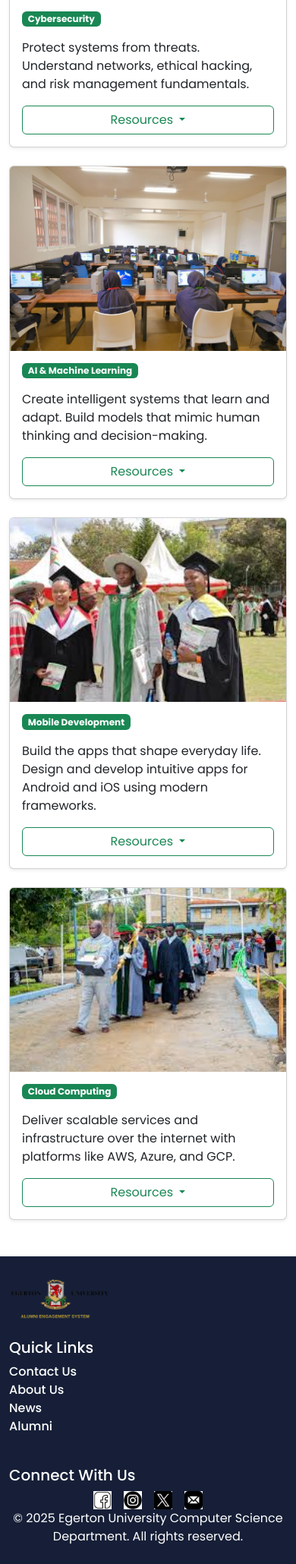
After one commit to Hillcrest01/alumni-student-engagement-system, a Flask app: page /learning in a window 390 px wide. The commit adds this page. Shown: the part 1922-3981 px from the top of the page at 76% size. Run offline with Flask 3, Linux system fonts and the light colour scheme; some libraries are stand-ins or nearby versions.

Commit message:
add: Added and configured the learning page

```diff
--- a/app/templates/base.html
+++ b/app/templates/base.html
@@ -224,7 +224,7 @@
               <a class="nav-link" href="{{ url_for('main.index') }}">Home</a>
             </li>
             <li class="nav-item">
-              <a class="nav-link" href="#">Learning</a>
+              <a class="nav-link" href=" {{ url_for('views.learning') }} ">Learning</a>
             </li>
             <li class="nav-item">
               <a class="nav-link" href="{{ url_for('events.event_list') }}"
--- /dev/null
+++ b/app/templates/learning.html
@@ -0,0 +1,185 @@
+{% extends "base.html" %}
+
+{% block title %}Resources{% endblock %}
+
+{% block content %}
+<!-- Hero Section -->
+<section class="py-5 bg-light">
+    <div class="container py-4">
+        <div class="row justify-content-center text-center">
+            <div class="col-lg-8">
+                <h1 class="display-4 mb-3">Resources</h1>
+                <p class="lead mb-0">Welcome to the Our Resources Hub!
+                This page is dedicated to equip you with the tools, knowledge, and guidance you need to excel in
+                computer science fields—whether you're just getting started or already deep into your journey.</p>
+            </div>
+        </div>
+    </div>
+</section>
+
+<!-- Breadcrumb -->
+<nav aria-label="breadcrumb" class="bg-white py-2">
+    <div class="container">
+        <ol class="breadcrumb">
+            <li class="breadcrumb-item"><a href="{{ url_for('main.index') }}">Home</a></li>
+            <li class="breadcrumb-item active">Resources</li>
+        </ol>
+    </div>
+</nav>
+
+<!-- Resources Section -->
+<section id="resources" class="py-5">
+    <div class="container">
+        <!-- Section Title -->
+        <div class="text-center mb-5" data-aos="fade-up">
+            <h2>Explore Your Learning Path</h2>
+            <p class="text-muted">Curated resources for your growth.</p>
+        </div>
+
+        <div class="row g-4">
+            <!-- Web Development Card -->
+            <div class="col-lg-4 col-md-6" data-aos="zoom-in" data-aos-delay="100">
+                <div class="card h-100 shadow-sm">
+                    <img src="{{ url_for('static', filename='index/graduation.jpg') }}" class="card-img-top" alt="Web Development">
+                    <div class="card-body">
+                        <div class="d-flex justify-content-between align-items-center mb-3">
+                            <span class="badge bg-success">Web Development</span>
+                        </div>
+                        <p class="card-text">Build stunning websites and web apps. Start with HTML, CSS, JavaScript, then explore frameworks.</p>
+                        <div class="dropdown">
+                            <button class="btn btn-outline-success dropdown-toggle w-100" type="button" id="webDevDropdown" data-bs-toggle="dropdown" aria-expanded="false">
+                                Resources
+                            </button>
+                            <ul class="dropdown-menu w-100" aria-labelledby="webDevDropdown">
+                                <li><a class="dropdown-item" href="https://roadmap.sh/frontend" target="_blank">Web Developer Roadmap</a></li>
+                                <li><a class="dropdown-item" href="https://www.freecodecamp.org/learn/" target="_blank">Web Development Curriculum</a></li>
+                                <li><a class="dropdown-item" href="https://developer.mozilla.org/en-US/" target="_blank">MDN Web Docs</a></li>
+                                <li><a class="dropdown-item" href="https://www.frontendmentor.io/challenges" target="_blank">Practice Projects</a></li>
+                            </ul>
+                        </div>
+                    </div>
+                </div>
+            </div>
+
+            <!-- Data Science Card -->
+            <div class="col-lg-4 col-md-6" data-aos="zoom-in" data-aos-delay="200">
+                <div class="card h-100 shadow-sm">
+                    <img src="{{ url_for('static', filename='index/alumgal1.jpeg') }}" class="card-img-top" alt="Data Science">
+                    <div class="card-body">
+                        <div class="d-flex justify-content-between align-items-center mb-3">
+                            <span class="badge bg-success">Data Science</span>
+                        </div>
+                        <p class="card-text">Turn data into insights. Learn Excel, SQL, Python, and data visualization tools like Power BI.</p>
+                        <div class="dropdown">
+                            <button class="btn btn-outline-success dropdown-toggle w-100" type="button" id="dataScienceDropdown" data-bs-toggle="dropdown" aria-expanded="false">
+                                Resources
+                            </button>
+                            <ul class="dropdown-menu w-100" aria-labelledby="dataScienceDropdown">
+                                <li><a class="dropdown-item" href="https://roadmap.sh/ai-data-scientist" target="_blank">AI & Data Science Roadmap</a></li>
+                                <li><a class="dropdown-item" href="https://www.kaggle.com/learn" target="_blank">Data Science Micro Courses</a></li>
+                                <li><a class="dropdown-item" href="https://pandas.pydata.org/docs/" target="_blank">Pandas Python Library Docs</a></li>
+                            </ul>
+                        </div>
+                    </div>
+                </div>
+            </div>
+
+            <!-- Cybersecurity Card -->
+            <div class="col-lg-4 col-md-6" data-aos="zoom-in" data-aos-delay="300">
+                <div class="card h-100 shadow-sm">
+                    <img src="{{ url_for('static', filename='index/graduates.jpg') }}" class="card-img-top" alt="Cybersecurity">
+                    <div class="card-body">
+                        <div class="d-flex justify-content-between align-items-center mb-3">
+                            <span class="badge bg-success">Cybersecurity</span>
+                        </div>
+                        <p class="card-text">Protect systems from threats. Understand networks, ethical hacking, and risk management fundamentals.</p>
+                        <div class="dropdown">
+                            <button class="btn btn-outline-success dropdown-toggle w-100" type="button" id="cyberSecurityDropdown" data-bs-toggle="dropdown" aria-expanded="false">
+                                Resources
+                            </button>
+                            <ul class="dropdown-menu w-100" aria-labelledby="cyberSecurityDropdown">
+                                <li><a class="dropdown-item" href="https://roadmap.sh/cyber-security" target="_blank">Cybersecurity Roadmap</a></li>
+                                <li><a class="dropdown-item" href="https://www.cybrary.it/course/intro-to-it-and-cybersecurity/" target="_blank">Cybrary's Intro to IT & Cybersecurity</a></li>
+                                <li><a class="dropdown-item" href="https://www.kali.org/docs/" target="_blank">Kali Linux Documentation</a></li>
+                                <li><a class="dropdown-item" href="https://www.hackthebox.com/" target="_blank">Practice Projects</a></li>
+                            </ul>
+                        </div>
+                    </div>
+                </div>
+            </div>
+
+            <!-- AI/ML Card -->
+            <div class="col-lg-4 col-md-6" data-aos="zoom-in" data-aos-delay="100">
+                <div class="card h-100 shadow-sm">
+                    <img src="{{ url_for('static', filename='index/comp lab.jpg') }}" class="card-img-top" alt="AI/ML">
+                    <div class="card-body">
+                        <div class="d-flex justify-content-between align-items-center mb-3">
+                            <span class="badge bg-success">AI & Machine Learning</span>
+                        </div>
+                        <p class="card-text">Create intelligent systems that learn and adapt. Build models that mimic human thinking and decision-making.</p>
+                        <div class="dropdown">
+                            <button class="btn btn-outline-success dropdown-toggle w-100" type="button" id="aiMlDropdown" data-bs-toggle="dropdown" aria-expanded="false">
+                                Resources
+                            </button>
+                            <ul class="dropdown-menu w-100" aria-labelledby="aiMlDropdown">
+                                <li><a class="dropdown-item" href="https://github.com/mrdbourke/machine-learning-roadmap" target="_blank">ML Roadmap by Daniel Bourke</a></li>
+                                <li><a class="dropdown-item" href="https://www.freecodecamp.org/learn/" target="_blank">AI's Deep Learning Specialization</a></li>
+                                <li><a class="dropdown-item" href="https://developers.google.com/machine-learning/crash-course" target="_blank">Google's Machine Learning Crash Course</a></li>
+                                <li><a class="dropdown-item" href="https://course.fast.ai/" target="_blank">Practical Deep Learning</a></li>
+                            </ul>
+                        </div>
+                    </div>
+                </div>
+            </div>
+
+            <!-- Mobile Development Card -->
+            <div class="col-lg-4 col-md-6" data-aos="zoom-in" data-aos-delay="200">
+                <div class="card h-100 shadow-sm">
+                    <img src="{{ url_for('static', filename='index/alumgal3.jpeg') }}" class="card-img-top" alt="Mobile Development">
+                    <div class="card-body">
+                        <div class="d-flex justify-content-between align-items-center mb-3">
+                            <span class="badge bg-success">Mobile Development</span>
+                        </div>
+                        <p class="card-text">Build the apps that shape everyday life. Design and develop intuitive apps for Android and iOS using modern frameworks.</p>
+                        <div class="dropdown">
+                            <button class="btn btn-outline-success dropdown-toggle w-100" type="button" id="mobileDevDropdown" data-bs-toggle="dropdown" aria-expanded="false">
+                                Resources
+                            </button>
+                            <ul class="dropdown-menu w-100" aria-labelledby="mobileDevDropdown">
+                                <li><a class="dropdown-item" href="https://roadmap.sh/android" target="_blank">Android Developer Roadmap</a></li>
+                                <li><a class="dropdown-item" href="https://developer.android.com/docs" target="_blank">Android Developers Documentation</a></li>
+                                <li><a class="dropdown-item" href="https://www.codecademy.com/learn/learn-swiftui" target="_blank">Codecademy with SwiftUI</a></li>
+                                <li><a class="dropdown-item" href="https://www.raywenderlich.com/ios/paths" target="_blank">Ray Wenderlich iOS Tutorials</a></li>
+                            </ul>
+                        </div>
+                    </div>
+                </div>
+            </div>
+
+            <!-- Cloud Computing Card -->
+            <div class="col-lg-4 col-md-6" data-aos="zoom-in" data-aos-delay="300">
+                <div class="card h-100 shadow-sm">
+                    <img src="{{ url_for('static', filename='index/alumgal2.jpeg') }}" class="card-img-top" alt="Cloud Computing">
+                    <div class="card-body">
+                        <div class="d-flex justify-content-between align-items-center mb-3">
+                            <span class="badge bg-success">Cloud Computing</span>
+                        </div>
+                        <p class="card-text">Deliver scalable services and infrastructure over the internet with platforms like AWS, Azure, and GCP.</p>
+                        <div class="dropdown">
+                            <button class="btn btn-outline-success dropdown-toggle w-100" type="button" id="cloudDropdown" data-bs-toggle="dropdown" aria-expanded="false">
+                                Resources
+                            </button>
+                            <ul class="dropdown-menu w-100" aria-labelledby="cloudDropdown">
+                                <li><a class="dropdown-item" href="https://roadmap.sh/aws" target="_blank">AWS Cloud Roadmap</a></li>
+                                <li><a class="dropdown-item" href="https://cloudacademy.com/learning-paths/cloud-computing-fundamentals-237/" target="_blank">Cloud Computing Fundamentals</a></li>
+                                <li><a class="dropdown-item" href="https://learn.microsoft.com/en-us/training/paths/azure-fundamentals/" target="_blank">Microsoft Learn - Azure Fundamentals</a></li>
+                                <li><a class="dropdown-item" href="https://cloud.google.com/training" target="_blank">Google Cloud Training & Certification</a></li>
+                            </ul>
+                        </div>
+                    </div>
+                </div>
+            </div>
+        </div>
+    </div>
+</section>
+{% endblock %}
--- a/app/views.py
+++ b/app/views.py
@@ -38,6 +38,9 @@ def view_matches():
 def about():
     return render_template('about.html')
 
+@views_bp.route('/learning' , methods=['GET', 'POST'])
+def learning():
+    return render_template('learning.html')
 
 @views_bp.route('/contact', methods=['GET', 'POST'])
 def contact():
```
Also changed, not shown: app/__init__.py (+13 -11 lines), app/templates/index.html (+15 -4 lines).
